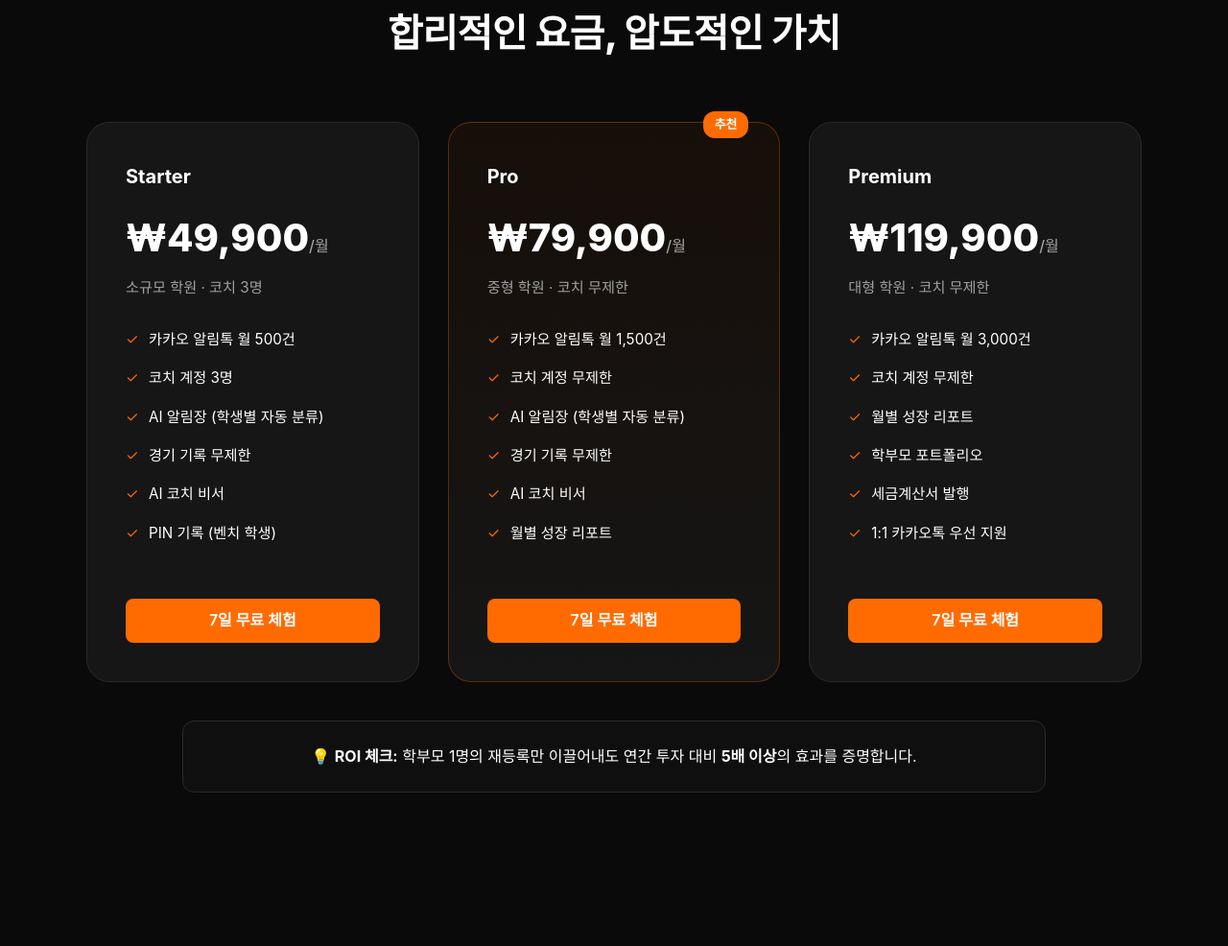
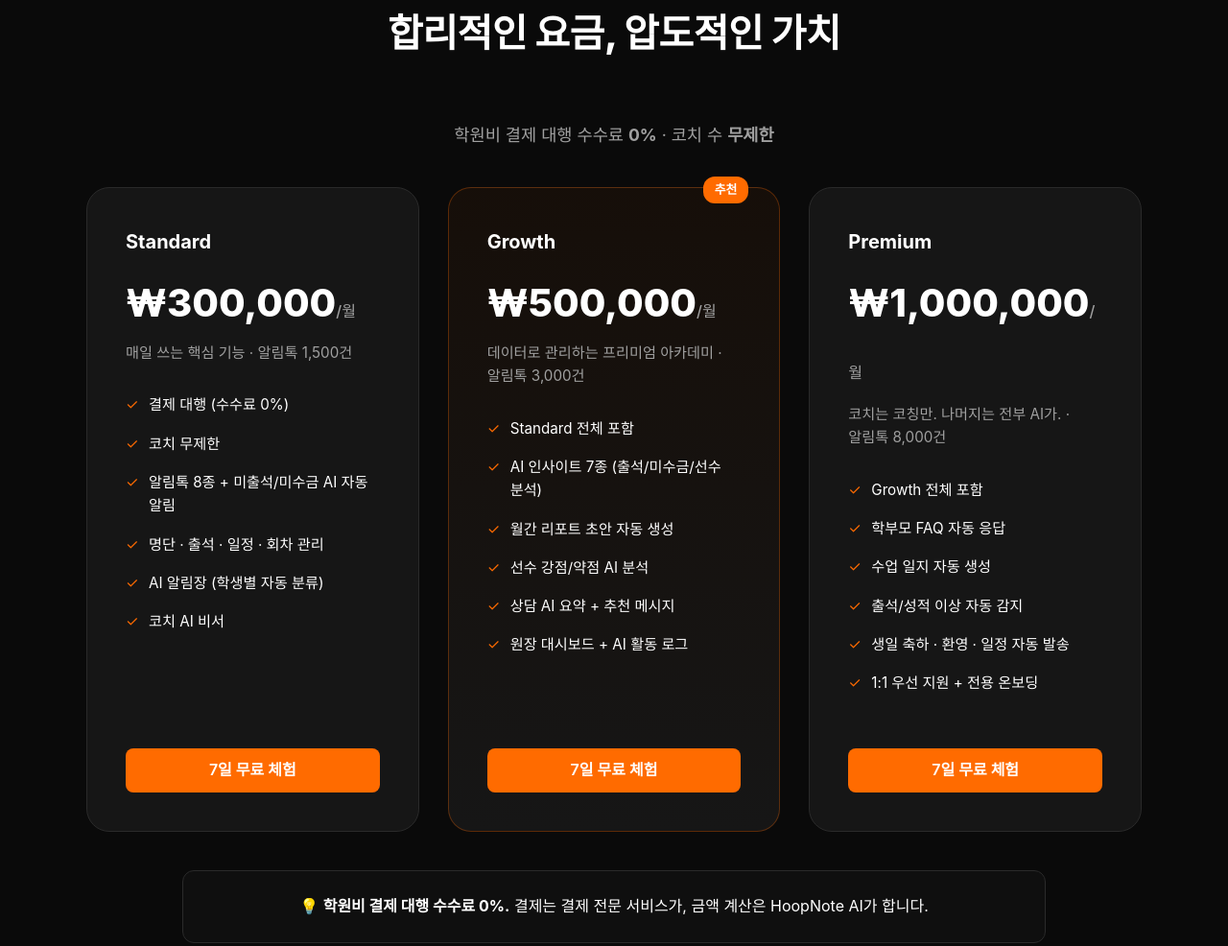
Before and after one commit to wonyoung-R/hoopnote, a plain HTML site: page index.html in a window 1280 px wide. Shown: the part 5637-6623 px from the top of the page at 96% size. Drawn offline with Linux system fonts and the light colour scheme; a web font is replaced by a local one.

Commit message:
update: 요금 v3 반영 — Standard 300K / Growth 500K / Premium 1M
- 수수료 0% + 코치 무제한 강조
- 기능별 티어 분리 (AI 깊이 기준)
- ROI 배너 → 수수료 0% 메시지

Co-Authored-By: Claude Opus 4.6 (1M context) <noreply@anthropic.com>

```diff
--- a/index.html
+++ b/index.html
@@ -435,52 +435,53 @@
     <section class="section pricing" id="pricing">
         <div class="container">
             <h2 class="section-title">합리적인 요금, 압도적인 가치</h2>
+            <p class="section-desc" style="text-align:center; margin-bottom: 40px;">학원비 결제 대행 수수료 <strong>0%</strong> · 코치 수 <strong>무제한</strong></p>
             <div class="pricing-grid three-col">
                 <div class="pricing-card">
-                    <div class="plan-name">Starter</div>
-                    <div class="plan-price">₩49,900<span>/월</span></div>
-                    <p class="plan-desc">소규모 학원 · 코치 3명</p>
+                    <div class="plan-name">Standard</div>
+                    <div class="plan-price">₩300,000<span>/월</span></div>
+                    <p class="plan-desc">매일 쓰는 핵심 기능 · 알림톡 1,500건</p>
                     <ul class="plan-features">
-                        <li>카카오 알림톡 월 500건</li>
-                        <li>코치 계정 3명</li>
+                        <li>결제 대행 (수수료 0%)</li>
+                        <li>코치 무제한</li>
+                        <li>알림톡 8종 + 미출석/미수금 AI 자동 알림</li>
+                        <li>명단 · 출석 · 일정 · 회차 관리</li>
                         <li>AI 알림장 (학생별 자동 분류)</li>
-                        <li>경기 기록 무제한</li>
-                        <li>AI 코치 비서</li>
-                        <li>PIN 기록 (벤치 학생)</li>
+                        <li>코치 AI 비서</li>
                     </ul>
                     <a href="https://academy.hoopnote.kr" class="btn btn-primary plan-btn">7일 무료 체험</a>
                 </div>
                 <div class="pricing-card premium">
-                    <div class="plan-name">Pro</div>
-                    <div class="plan-price">₩79,900<span>/월</span></div>
-                    <p class="plan-desc">중형 학원 · 코치 무제한</p>
+                    <div class="plan-name">Growth</div>
+                    <div class="plan-price">₩500,000<span>/월</span></div>
+                    <p class="plan-desc">데이터로 관리하는 프리미엄 아카데미 · 알림톡 3,000건</p>
                     <ul class="plan-features">
-                        <li>카카오 알림톡 월 1,500건</li>
-                        <li>코치 계정 무제한</li>
-                        <li>AI 알림장 (학생별 자동 분류)</li>
-                        <li>경기 기록 무제한</li>
-                        <li>AI 코치 비서</li>
-                        <li>월별 성장 리포트</li>
+                        <li>Standard 전체 포함</li>
+                        <li>AI 인사이트 7종 (출석/미수금/선수 분석)</li>
+                        <li>월간 리포트 초안 자동 생성</li>
+                        <li>선수 강점/약점 AI 분석</li>
+                        <li>상담 AI 요약 + 추천 메시지</li>
+                        <li>원장 대시보드 + AI 활동 로그</li>
                     </ul>
                     <a href="https://academy.hoopnote.kr" class="btn btn-primary plan-btn">7일 무료 체험</a>
                 </div>
                 <div class="pricing-card">
                     <div class="plan-name">Premium</div>
-                    <div class="plan-price">₩119,900<span>/월</span></div>
-                    <p class="plan-desc">대형 학원 · 코치 무제한</p>
+                    <div class="plan-price">₩1,000,000<span>/월</span></div>
+                    <p class="plan-desc">코치는 코칭만. 나머지는 전부 AI가. · 알림톡 8,000건</p>
                     <ul class="plan-features">
-                        <li>카카오 알림톡 월 3,000건</li>
-                        <li>코치 계정 무제한</li>
-                        <li>월별 성장 리포트</li>
-                        <li>학부모 포트폴리오</li>
-                        <li>세금계산서 발행</li>
-                        <li>1:1 카카오톡 우선 지원</li>
+                        <li>Growth 전체 포함</li>
+                        <li>학부모 FAQ 자동 응답</li>
+                        <li>수업 일지 자동 생성</li>
+                        <li>출석/성적 이상 자동 감지</li>
+                        <li>생일 축하 · 환영 · 일정 자동 발송</li>
+                        <li>1:1 우선 지원 + 전용 온보딩</li>
                     </ul>
                     <a href="https://academy.hoopnote.kr" class="btn btn-primary plan-btn">7일 무료 체험</a>
                 </div>
             </div>
             <div class="roi-banner">
-                <p>💡 <strong>ROI 체크:</strong> 학부모 1명의 재등록만 이끌어내도 연간 투자 대비 <strong>5배 이상</strong>의 효과를 증명합니다.</p>
+                <p>💡 <strong>학원비 결제 대행 수수료 0%.</strong> 결제는 결제 전문 서비스가, 금액 계산은 HoopNote AI가 합니다.</p>
             </div>
         </div>
     </section>
```
